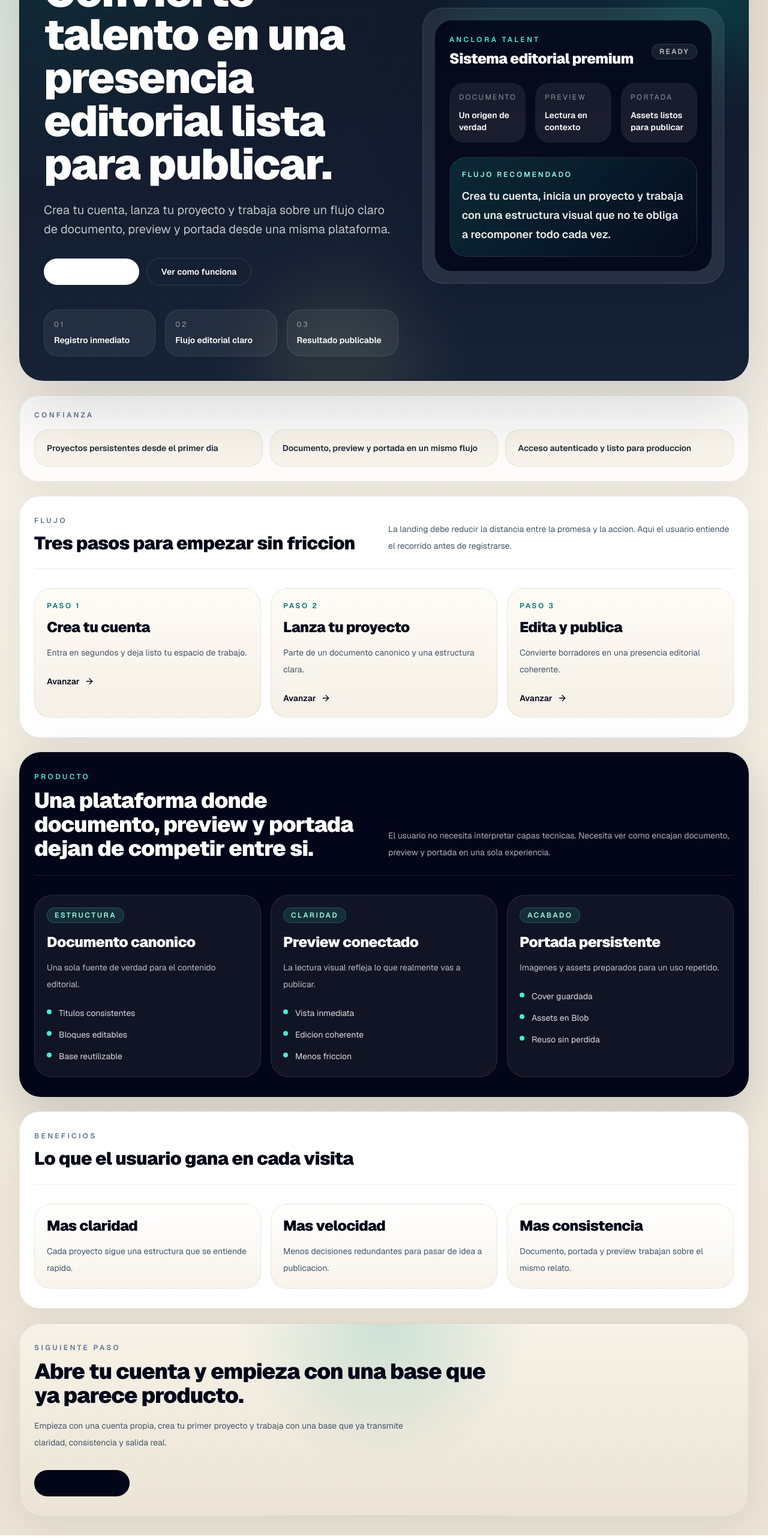
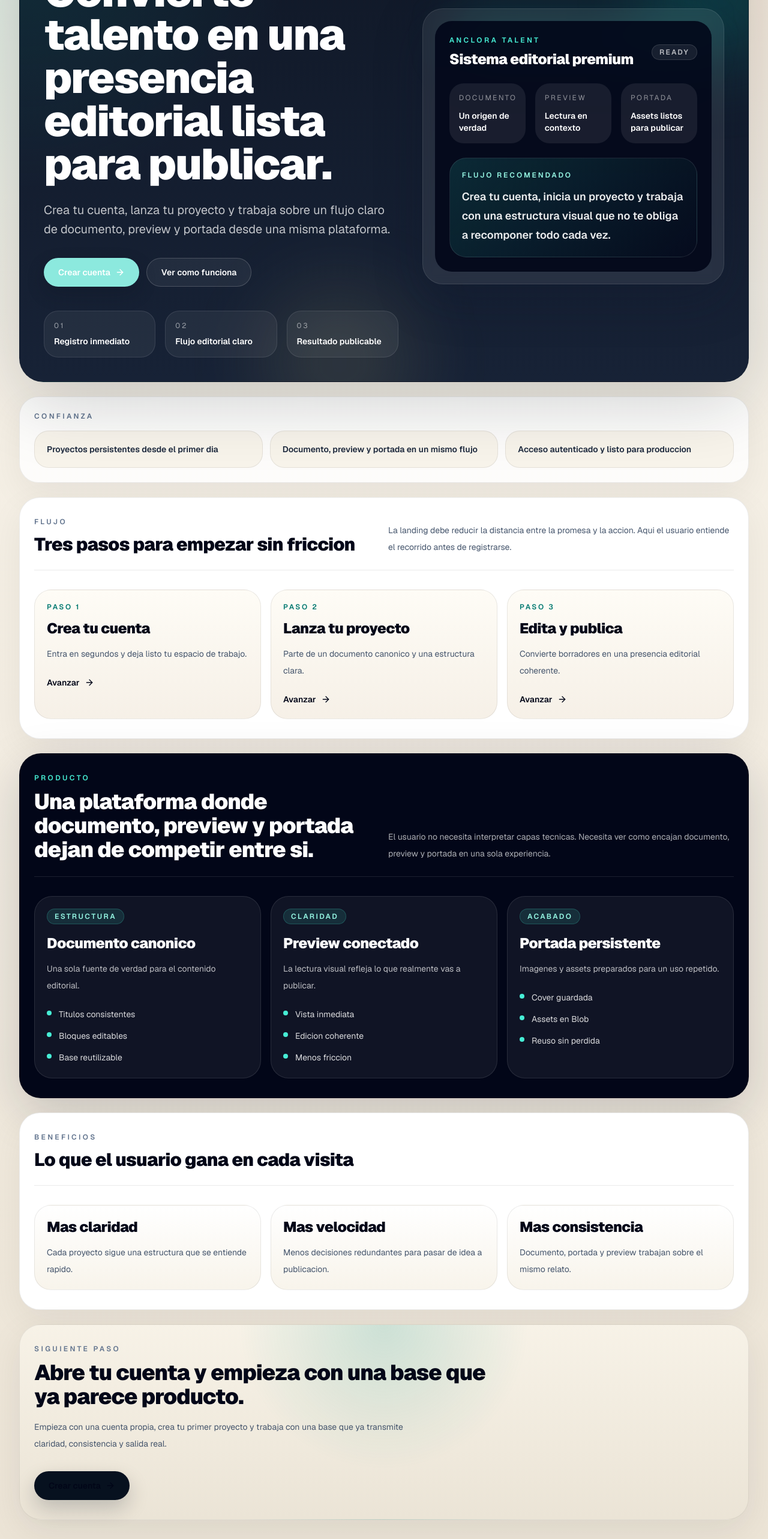
Before and after one commit to ToniIAPro73/anclora-talent, a Next.js app: page / in a window 1280 px wide. Shown: the part 181-2747 px from the top of the page at 60% size. Built offline with nearby package versions, Linux system fonts and the light colour scheme; no server answers.

Commit message:
fix landing button contrast

```diff
--- a/src/components/marketing/landing-final-cta.tsx
+++ b/src/components/marketing/landing-final-cta.tsx
@@ -21,7 +21,7 @@
         <div className="mt-8">
           <Link
             href={primaryCta.href}
-            className="inline-flex items-center gap-2 rounded-full bg-slate-950 px-6 py-3 text-sm font-semibold text-white transition hover:bg-teal-700"
+            className="inline-flex min-h-12 items-center justify-center gap-2 whitespace-nowrap rounded-full bg-[#07111f] px-6 py-3 text-sm font-semibold text-[#f8f4eb] shadow-[0_14px_34px_rgba(7,17,31,0.2)] transition hover:bg-[#123148] focus-visible:outline-none focus-visible:ring-2 focus-visible:ring-[#07111f] focus-visible:ring-offset-2 focus-visible:ring-offset-[#ebe4d6]"
           >
             {primaryCta.label}
             <ArrowRight className="h-4 w-4" />
--- a/src/components/marketing/landing-hero.tsx
+++ b/src/components/marketing/landing-hero.tsx
@@ -40,14 +40,14 @@
           <div className="mt-8 flex flex-col gap-3 sm:flex-row sm:items-center">
             <Link
               href={primaryCta.href}
-              className="inline-flex items-center justify-center gap-2 rounded-full bg-white px-6 py-3 text-sm font-semibold text-slate-950 transition hover:bg-teal-200"
+              className="inline-flex min-h-12 items-center justify-center gap-2 whitespace-nowrap rounded-full bg-[#8ce9de] px-6 py-3 text-sm font-semibold text-[#07111f] shadow-[0_12px_30px_rgba(12,18,31,0.24)] transition hover:bg-[#79d8cd] focus-visible:outline-none focus-visible:ring-2 focus-visible:ring-[#8ce9de] focus-visible:ring-offset-2 focus-visible:ring-offset-[#101827]"
             >
               {primaryCta.label}
               <ArrowRight className="h-4 w-4" />
             </Link>
             <Link
               href={secondaryCta.href}
-              className="inline-flex items-center justify-center rounded-full border border-white/14 px-6 py-3 text-sm font-semibold text-white transition hover:border-white/24 hover:bg-white/8"
+              className="inline-flex min-h-12 items-center justify-center whitespace-nowrap rounded-full border border-white/18 bg-white/6 px-6 py-3 text-sm font-semibold text-[#f8f4eb] transition hover:border-white/32 hover:bg-white/10 focus-visible:outline-none focus-visible:ring-2 focus-visible:ring-white/60 focus-visible:ring-offset-2 focus-visible:ring-offset-[#101827]"
             >
               {secondaryCta.label}
             </Link>
```
